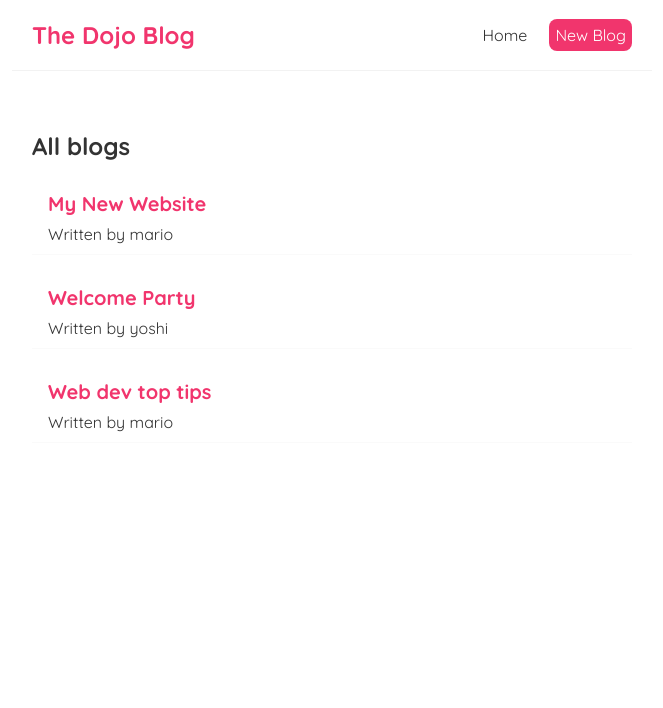
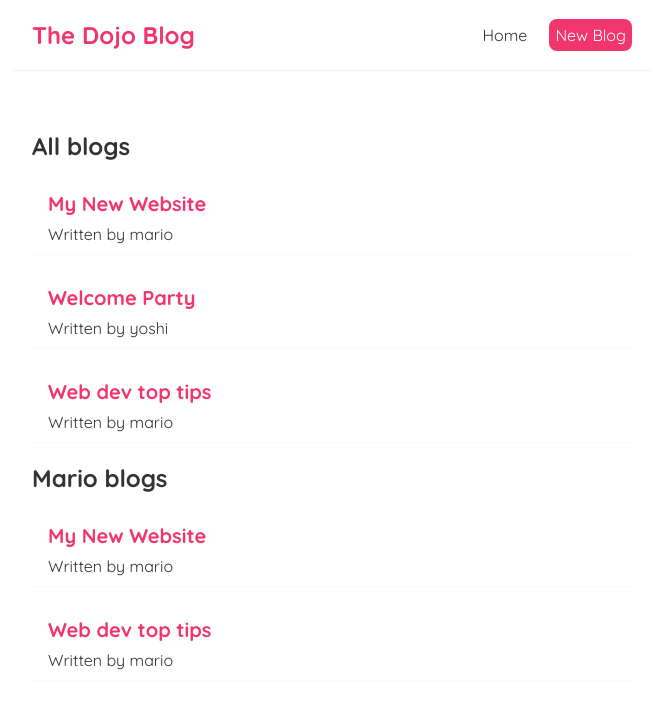
Before and after one commit to Chukwuka1488/Blog-with-React, a React (Create React App) app in the folder dojo-blog/: page / in a window 1280 px wide. Shown: the top 708 px of the page, without its empty margins (308-971 px from the left). Built offline with nearby package versions, Linux system fonts and the light colour scheme.

Commit message:
reusing components and filter methods

```diff
--- a/dojo-blog/src/Home.js
+++ b/dojo-blog/src/Home.js
@@ -24,7 +24,8 @@ const Home = () => {
   ]);
   return (
     <div className='home'>
-      <BlogList blogs={blogs} title="All blogs"></BlogList>
+      <BlogList blogs={blogs} title='All blogs'></BlogList>
+      <BlogList blogs={blogs.filter((blog)=> blog.author==="mario")} title='Mario blogs'></BlogList>
     </div>
   );
 };
```
